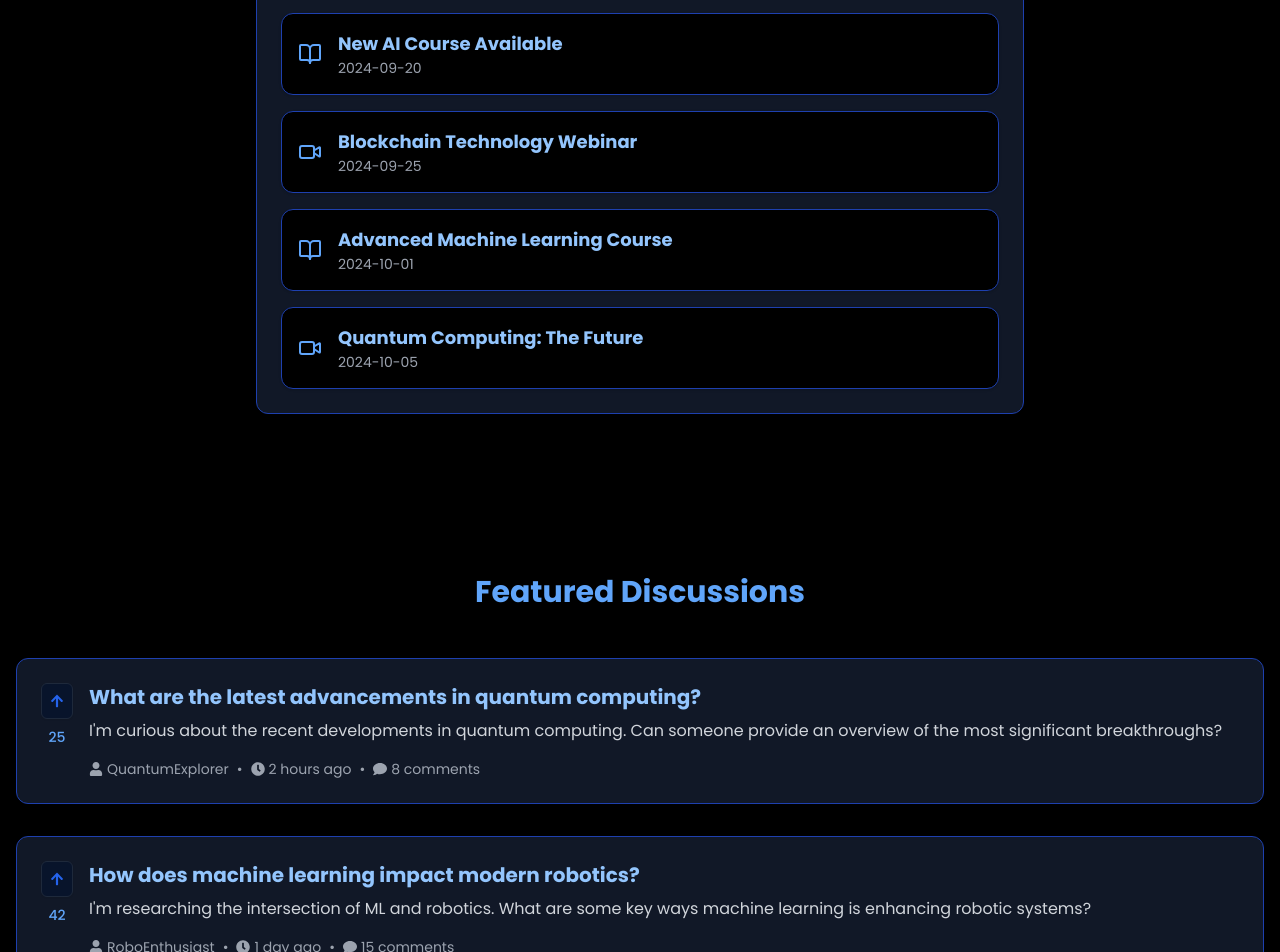
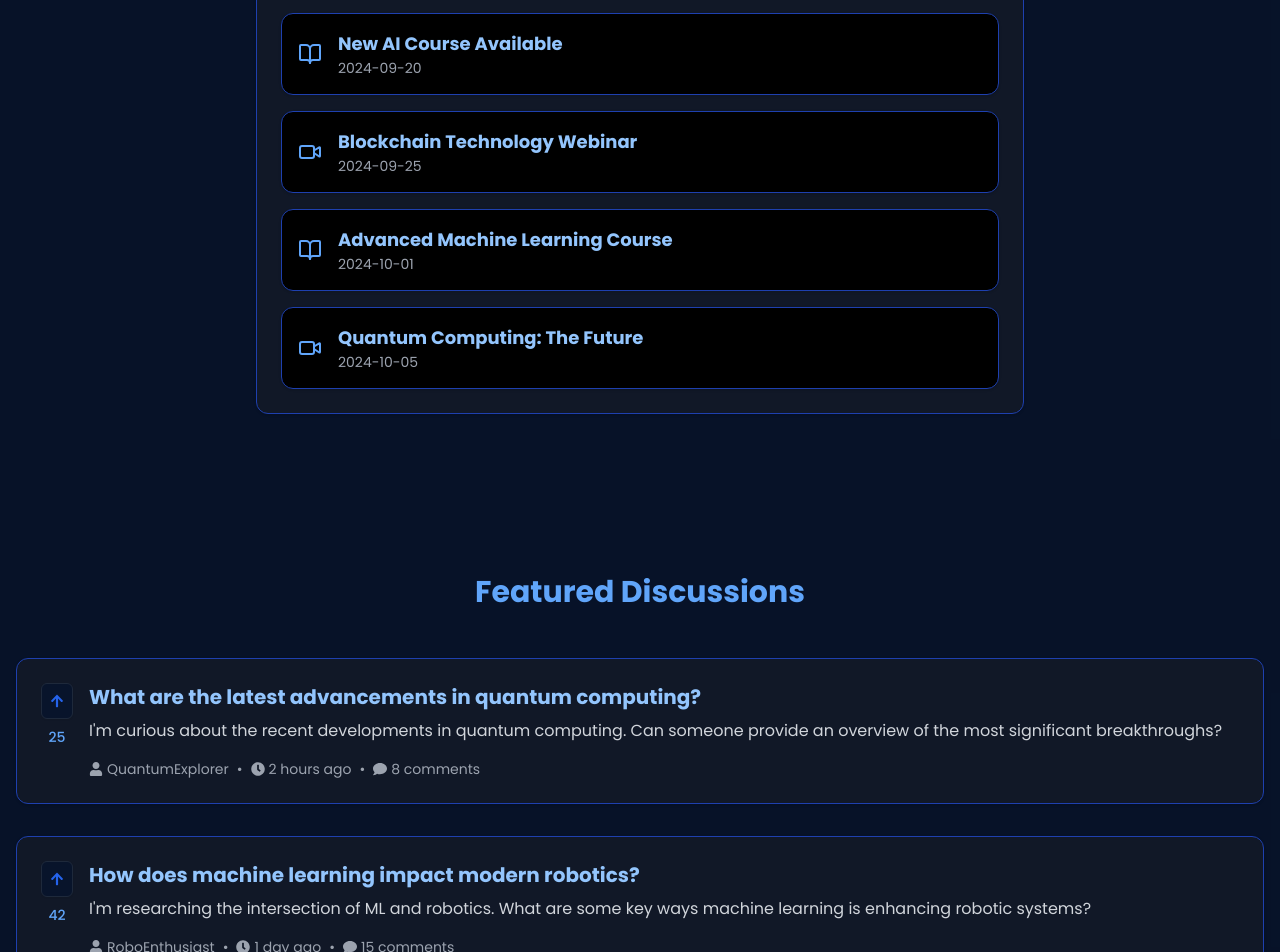
Before and after one commit to Vishal182573/probe-stemm, a React (Vite) app in the folder frontend/: page / in a window 1280 px wide. Shown: the part 1848-2800 px from the top of the page. Built offline with nearby package versions, Linux system fonts and the light colour scheme.

Commit message:
home page:bg changed to blue theme ✨

```diff
--- a/frontend/src/components/FeaturedQuestionSection.tsx
+++ b/frontend/src/components/FeaturedQuestionSection.tsx
@@ -64,7 +64,7 @@ const FeaturedQuestionsSection: React.FC = () => {
 
   return (
     <motion.section
-      className="py-20 bg-black"
+      className="py-20 bg-background/95"
       initial="hidden"
       animate="visible"
       variants={sectionVariants}
--- a/frontend/src/components/Feedback.tsx
+++ b/frontend/src/components/Feedback.tsx
@@ -1,5 +1,5 @@
-import React from 'react';
-import { motion } from 'framer-motion';
+import React from "react";
+import { motion } from "framer-motion";
 import { Input } from "@/components/ui/input";
 import { Textarea } from "@/components/ui/textarea";
 import { Button } from "@/components/ui/button";
@@ -8,11 +8,11 @@ const ContactForm: React.FC = () => {
   const handleSubmit = (e: React.FormEvent<HTMLFormElement>) => {
     e.preventDefault();
     // Handle form submission logic here
-    console.log('Form submitted');
+    console.log("Form submitted");
   };
 
   return (
-    <section className="py-12 bg-black">
+    <section className="py-12 bg-background">
       <div className="container mx-auto px-4 max-w-4xl">
         <motion.div
           initial={{ opacity: 0, y: 20 }}
@@ -22,11 +22,17 @@ const ContactForm: React.FC = () => {
         >
           <div className="flex flex-col md:flex-row">
             <div className="md:w-1/2 bg-gray-800 p-8 text-blue-300 flex flex-col justify-center">
-              <h2 className="text-3xl font-bold mb-4 text-blue-400">Contact Us</h2>
+              <h2 className="text-3xl font-bold mb-4 text-blue-400">
+                Contact Us
+              </h2>
               <h3 className="text-4xl font-extrabold mb-6 text-blue-300">
-                Want to give feedback/<br />Suggestions?
+                Want to give feedback/
+                <br />
+                Suggestions?
               </h3>
-              <p className="text-lg mb-8 text-gray-300">Send a mail directly to Us!</p>
+              <p className="text-lg mb-8 text-gray-300">
+                Send a mail directly to Us!
+              </p>
               <div className="relative w-64 h-64 mx-auto">
                 <motion.img
                   src="/api/placeholder/256/256"
@@ -38,7 +44,7 @@ const ContactForm: React.FC = () => {
                     type: "spring",
                     stiffness: 260,
                     damping: 20,
-                    duration: 0.6
+                    duration: 0.6,
                   }}
                 />
               </div>
--- a/frontend/src/pages/home.tsx
+++ b/frontend/src/pages/home.tsx
@@ -207,7 +207,7 @@ const FeaturesSection = () => {
   ];
 
   return (
-    <section className="py-24 px-4 bg-gray-900">
+    <section className="py-24 px-4 bg-background/95">
       <AnimatedSection>
         <h2 className="text-5xl font-bold text-center mb-16 text-blue-400">
           Why Choose Probe STEM?
@@ -253,7 +253,7 @@ const FeaturesSection = () => {
 
 const NotificationsSection = () => {
   return (
-    <section className="py-20 bg-black">
+    <section className="py-20 bg-background/95">
       <div className="max-w-7xl mx-auto px-4">
         <AnimatedSection>
           <h2 className="text-4xl font-bold text-center mb-12 text-blue-400">
@@ -291,7 +291,7 @@ const TestimonialsSection = () => {
   ];
 
   return (
-    <section className="py-24 px-4 bg-gray-900">
+    <section className="py-24 px-4 bg-background/95">
       <AnimatedSection>
         <h2 className="text-5xl font-bold text-center mb-16 text-blue-400">
           What Our Community Says
@@ -373,7 +373,7 @@ const FAQSection = () => {
   ];
 
   return (
-    <section className="py-12 bg-black">
+    <section className="py-12 bg-background/95">
       <div className="container mx-auto px-4">
         <AnimatedSection>
           <h2 className="text-3xl font-bold text-center mb-8 text-blue-400">
```
